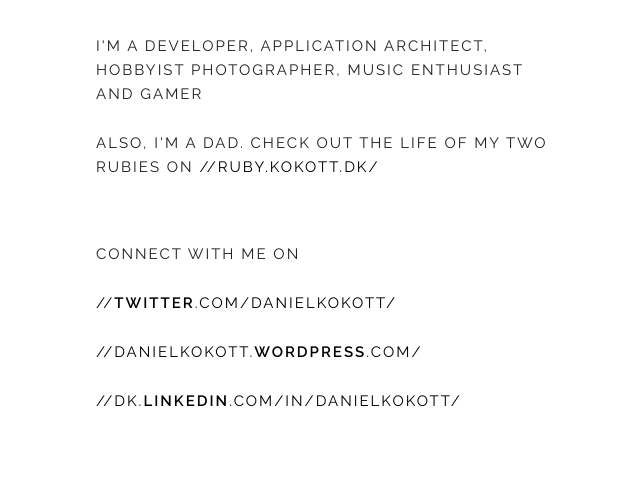
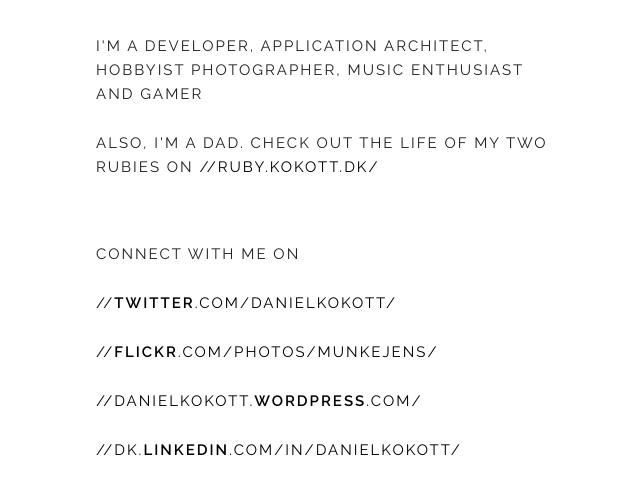
Before and after one commit to danielkokott/danielkokott.github.io, a plain HTML site: page index.html in a window 1280 px wide. Shown: the part 170-664 px from the top of the page, without its empty margins (64-704 px from the left). Drawn offline with Linux system fonts and the light colour scheme.

Commit message:
using flickr again

```diff
--- a/index.html
+++ b/index.html
@@ -31,7 +31,7 @@
       <div class="twelve columns">
         <p>Connect with me on</p>
         <p><a href="https://twitter.com/danielkokott/">//<strong>twitter</strong>.com/danielkokott/</a></p>
-        <!-- <p><a href="https://www.flickr.com/photos/munkejens/">//<strong>flickr</strong>.com/photos/munkejens/</a></p> -->
+        <p><a href="https://www.flickr.com/photos/munkejens/">//<strong>flickr</strong>.com/photos/munkejens/</a></p>
         <!-- <p><a href="https://www.instagram.com/danielkokott/">//<strong>instagram</strong>.com/danielkokott/</a></p> -->
         <p><a href="http://danielkokott.wordpress.com">//danielkokott.<strong>wordpress</strong>.com/</a></p>
         <p><a href="http://dk.linkedin.com/in/danielkokott/">//dk.<strong>linkedin</strong>.com/in/danielkokott/</a></p>
```
